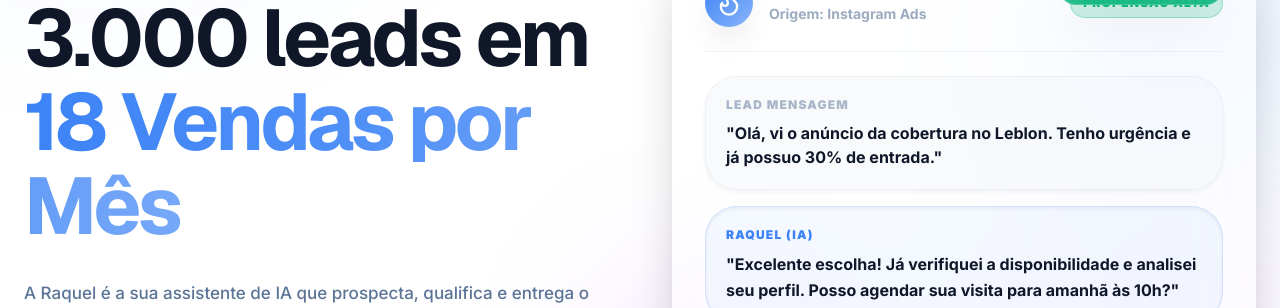
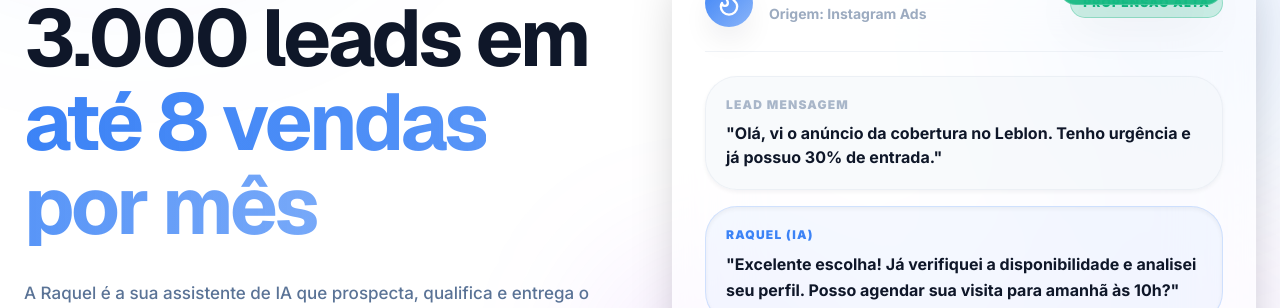
Before and after one commit to jorgemartins2k/LEADIMOB-AI-, a Next.js app: page / in a window 1280 px wide. Shown: the part 348-656 px from the top of the page. Built offline with nearby package versions, Linux system fonts and the light colour scheme; no server answers.

Commit message:
fix: update landing page headline conversion text to 'até 8 vendas'

```diff
--- a/src/components/landing/hero.tsx
+++ b/src/components/landing/hero.tsx
@@ -25,7 +25,7 @@ export function Hero() {
                         <h1 className="heading-hero text-foreground mb-8">
                             Transforme 3.000 leads em{' '}
                             <span className="text-gradient-accent">
-                                18 Vendas por Mês
+                                até 8 vendas por mês
                             </span>
                         </h1>
 
```
